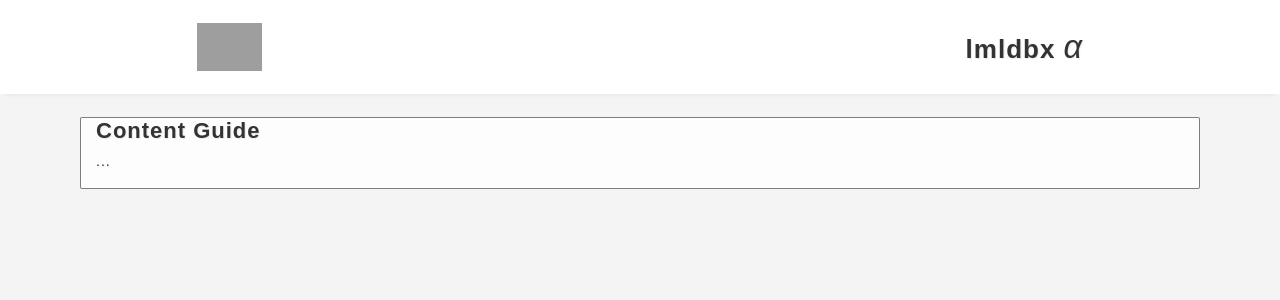
After one commit to adlpr/docker-lmldbx, a Flask app: page /guide/ in a window 1280 px wide. The commit adds this page. Shown: the top 300 px of the page. Run offline with Flask 2, Linux system fonts and the light colour scheme; some libraries are stand-ins or nearby versions; grey boxes are pictures that could not be loaded.

Commit message:
guide endpt

```diff
--- a/lmldbx/app.py
+++ b/lmldbx/app.py
@@ -72,9 +72,9 @@ def single_record(ctrlno):
         holdings_links_ids = set((holdings_link.hdg_id for holdings_link in holdings_links))
         # pull entry strs
         holdings_entry_strs = { holding.id : holding.entry_str for holding in Record.query.filter(Record.id.in_(holdings_links_ids)) }
-        holdings = ({'hdg_id': holdings_link_id,
+        holdings = [{'hdg_id': holdings_link_id,
                      'entry_str': holdings_entry_strs.get(holdings_link_id, holdings_link_id)}
-                     for holdings_link_id in holdings_links_ids)
+                     for holdings_link_id in holdings_links_ids]
 
     return render_template('record.html', ctrlno=ctrlno,
         record_html=Markup(record_html),
@@ -191,5 +191,17 @@ def list_records_by_pe(pe):
 
 
 
+"""
+guide page for MLA
+"""
+@app.route('/guide', methods=['GET'])
+def guide_redirect():
+    return redirect('./guide/', code=302)
+
+@app.route('/guide/', methods=['GET','POST'])
+def guide():
+    return render_template('guide.html')
+
+
 if __name__ == '__main__':
     app.run(host='0.0.0.0')
--- a/lmldbx/models.py
+++ b/lmldbx/models.py
@@ -42,6 +42,9 @@ class Record(db.Model):
 
     rel_targets = db.relationship('RecordRel', foreign_keys='RecordRel.source_id')
     rel_sources = db.relationship('RecordRel', foreign_keys='RecordRel.target_id')
+
+    # linked_hdgs_to_bibs = db.relationship('HoldingsLink', foreign_keys='HoldingsLink.hdg_id')
+    # linked_bibs_to_hdgs = db.relationship('HoldingsLink', foreign_keys='HoldingsLink.bib_id')
 
     updatable_attr_names = ['xml', 'pe', 'entry_str']
     def update(self, other):
@@ -101,6 +104,9 @@ class HoldingsLink(db.Model):
     pair_id = db.Column(db.Integer, primary_key=True)
     hdg_id = db.Column(db.String(80), db.ForeignKey('records.id'), nullable=False)
     bib_id = db.Column(db.String(80), db.ForeignKey('records.id'), nullable=False)
+    # SHOULD have fk constraint
+    # hdg_id = db.Column(db.String(80), nullable=False)
+    # bib_id = db.Column(db.String(80), nullable=False)
 
     def __repr__(self):
         return f'<HoldingsLink {self.pair_id}: {self.hdg_id} -> {self.bib_id}>'
--- a/lmldbx/static/css/medlane.css
+++ b/lmldbx/static/css/medlane.css
@@ -47,7 +47,7 @@ a:link:hover { border-bottom-style: solid; }
 
 #header a:link, #decagon-container a:link { border: none; }
 
-#decagon-col {
+#decagon-col, #guide {
   margin: 1.618em auto;
   background-color: rgba(255, 255, 255, 0.8);
   border: 1px solid rgba(0,0,0,0.5);
--- /dev/null
+++ b/lmldbx/templates/guide.html
@@ -0,0 +1,14 @@
+{% extends 'base.html' %}
+
+{% block title %}LMLDBX α{% endblock %}
+
+{% block body %}
+<div class="container-fluid">
+  <div class="row">
+    <div class="col" id="guide">
+      <h1>Content Guide</h1>
+      <p>...</p>
+    </div>
+  </div>
+</div>
+{% endblock %}
```
Also changed, not shown: 2 other files.
